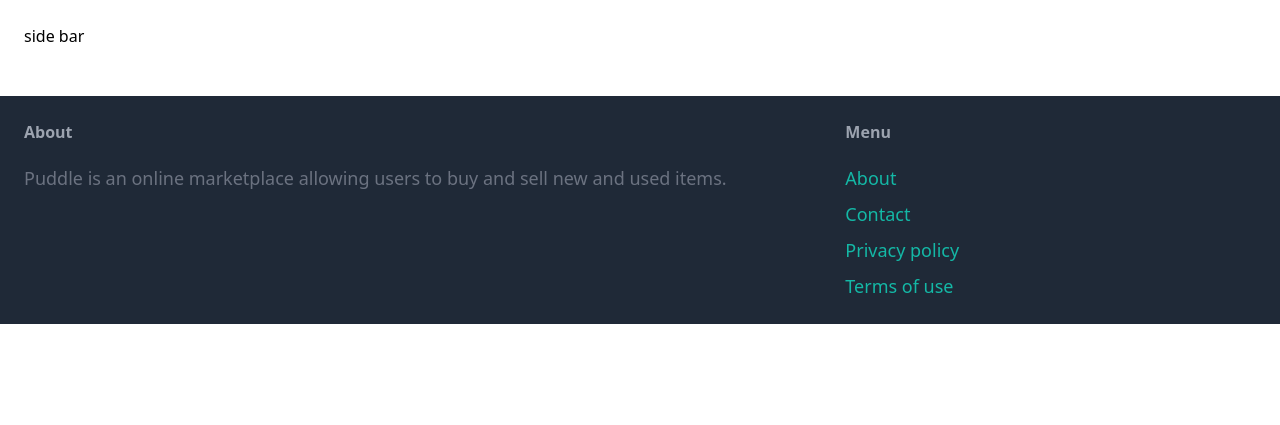
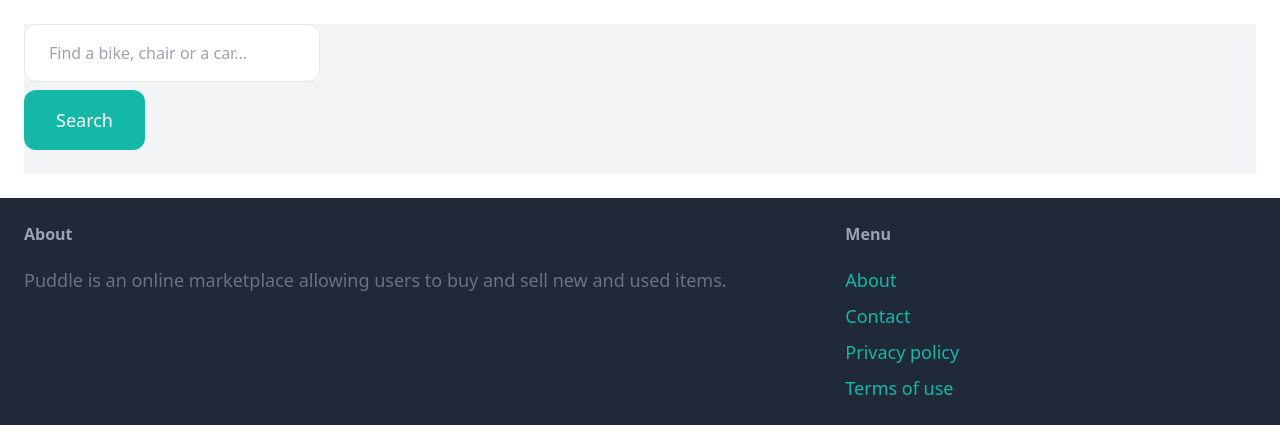
Before and after one commit to ebl138/puddle, a Django app: template puddle/item/templates/item/items.html in a window 1280 px wide. Shown: the part 77-502 px from the top of the page. Run offline with Django 5.2, Linux system fonts and the light colour scheme; the template is opened without the code that fills it, so the values that code supplies are empty; some libraries are stand-ins or nearby versions.

Commit message:
implement search functionality on 'browse' page

```diff
--- a/puddle/item/templates/item/items.html
+++ b/puddle/item/templates/item/items.html
@@ -3,9 +3,13 @@
 {% block title %}Items{% endblock %}
 
 {% block content %}
-    <div class="pb-6 grid grid-cols-4 gap-4">
+    <div class="pb-6 grid grid-cols-4 gap-4 bg-gray-100">
         <div class="col-span-1">
-            side bar
+            <form method="get" action="{% url 'item:items' %}">
+                <input name="query" class="w-full py-4 px-6 border rounded-xl" type="text" value="{{ query }}" placeholder="Find a bike, chair or a car...">
+
+                <button class="mt-2 py-4 px-8 text-lg bg-teal-500 text-white rounded-xl">Search</button>
+            </form>
         </div>
 
         <div class="col-span-3">
--- a/puddle/item/views.py
+++ b/puddle/item/views.py
@@ -1,11 +1,16 @@
 from django.contrib.auth.decorators import login_required
+from django.db.models import Q
 from django.shortcuts import render, get_object_or_404, redirect
 
 from .models import Item
 from .forms import NewItemForm, EditItemForm
 
 def items(request):
+    query = request.GET.get('query', '')
     items = Item.objects.filter(is_sold=False)
+
+    if query:
+        items = items.filter(Q(name__icontains=query) | Q(description__icontains=query))
 
     return render(request, 'item/items.html', {
         'items': items
```
